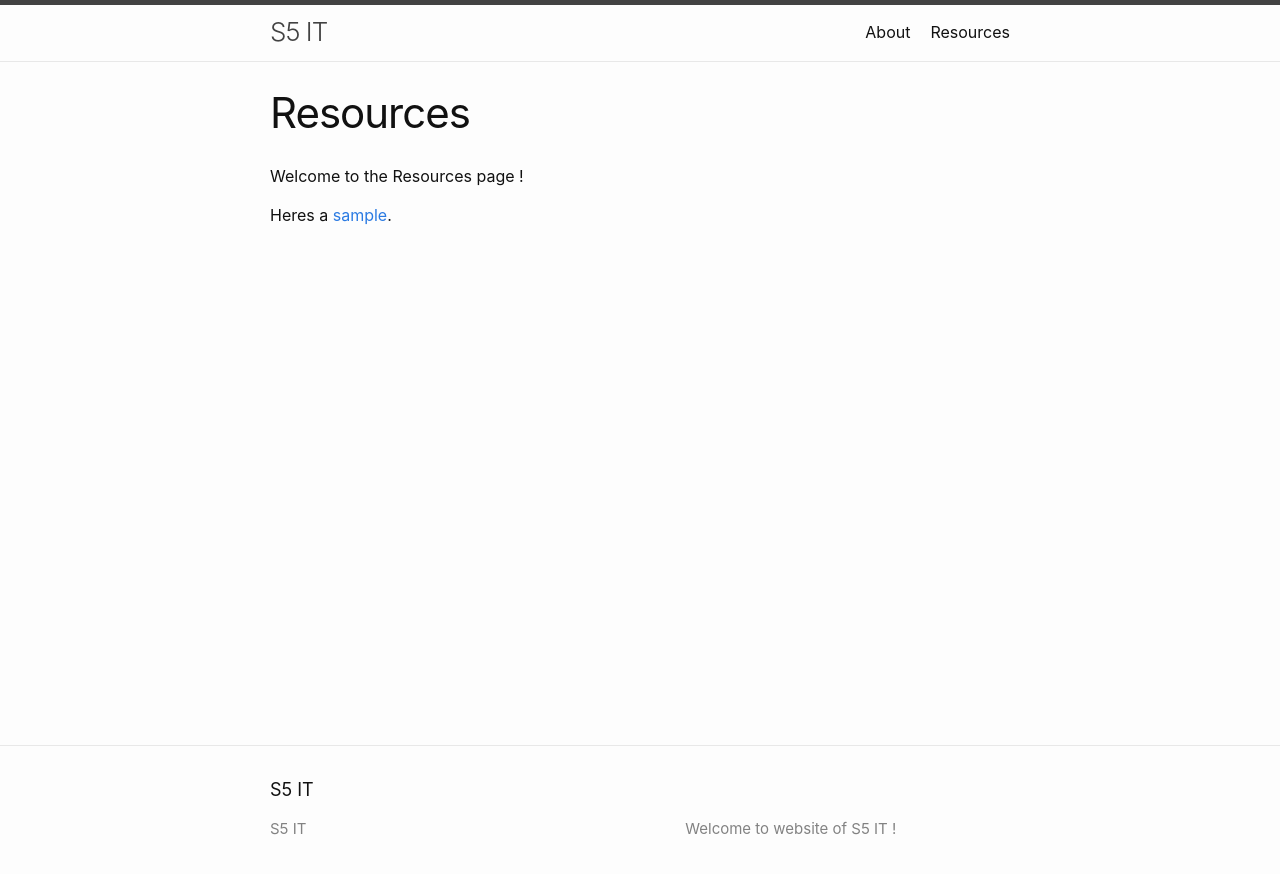
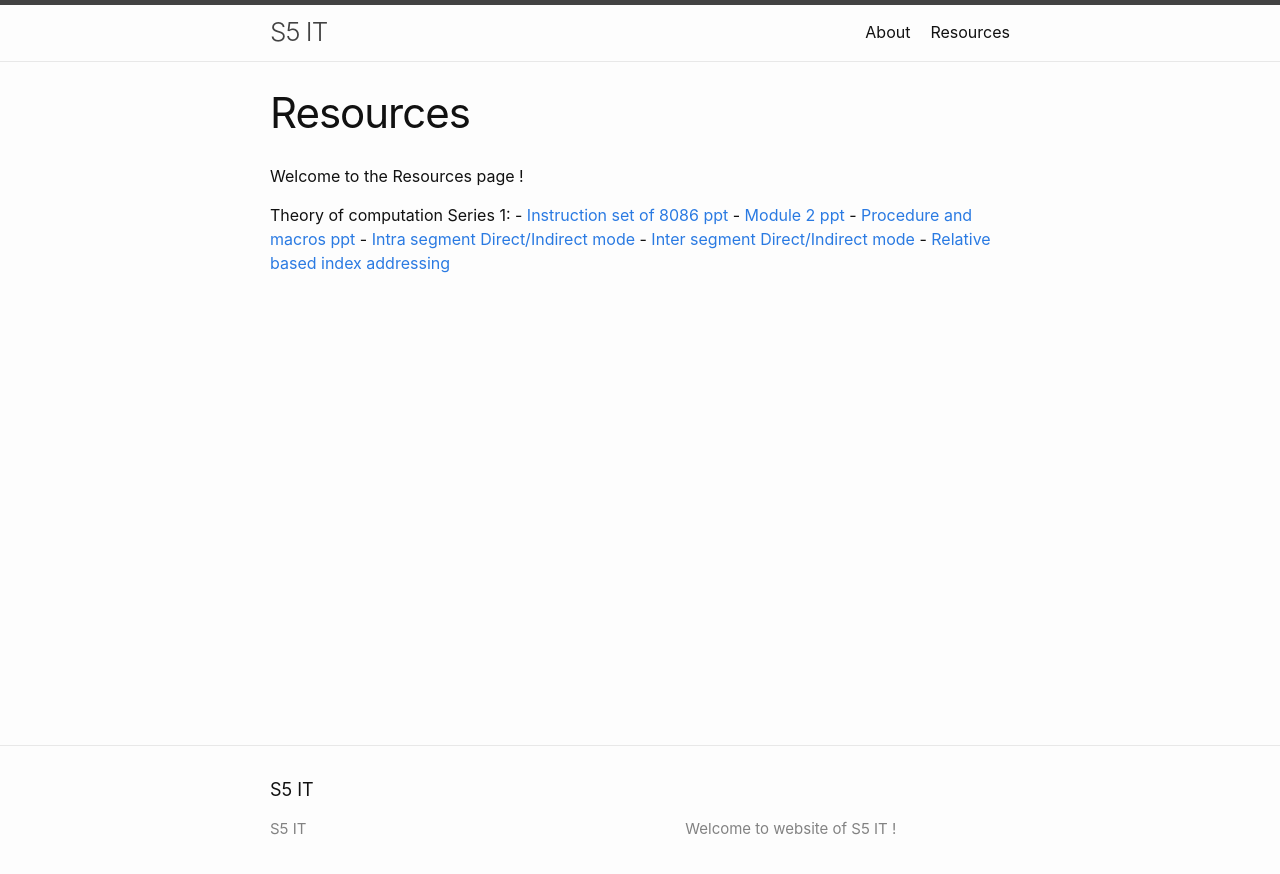
Before and after one commit to IT-GECBH/2020, a Jekyll site: the page built from resources.md, in a window 1280 px wide. Shown: the top 874 px of the page. Built offline with Jekyll 4.4.1, drawn with Linux system fonts in a browser that asks for light colours.

Commit message:
Update resources.md

```diff
--- a/resources.md
+++ b/resources.md
@@ -5,6 +5,21 @@ permalink: /resources/
 ---
 Welcome to the Resources page !
 
-Heres a [sample][samp].
+Theory of computation
+Series 1:
+    - [Instruction set of 8086 ppt][8086_instruction_set]
+    - [Module 2 ppt][module_2]
+    - [Procedure and macros ppt][macros_ppt]
+    - [Intra segment Direct/Indirect mode][intra_direct_indirect]
+    - [Inter segment Direct/Indirect mode][inter_direct_indirect]
+    - [Relative based index addressing][rel_index_add]
 
-[samp]: /Section03-Structures.ppt
+
+
+
+[8086_instruction_set]: /resources/MICROPROCESSOR/series1/instruction-set-of-8086.ppt
+[module_2]: /resources/MICROPROCESSOR/series1/Module_2.ppt
+[macros_ppt]: /resources/MICROPROCESSOR/series1/procedure_and_macros.ppt
+[intra_direct_indirect]: /resources/MICROPROCESSOR/series1/intra_direct_indirect.jpeg
+[inter_direct_indirect]:/resources/MICROPROCESSOR/series1/inter_direct_indirect.jpeg
+[rel_index_add]:/resources/MICROPROCESSOR/series1/relative_based_index_addressing.jpeg
```
